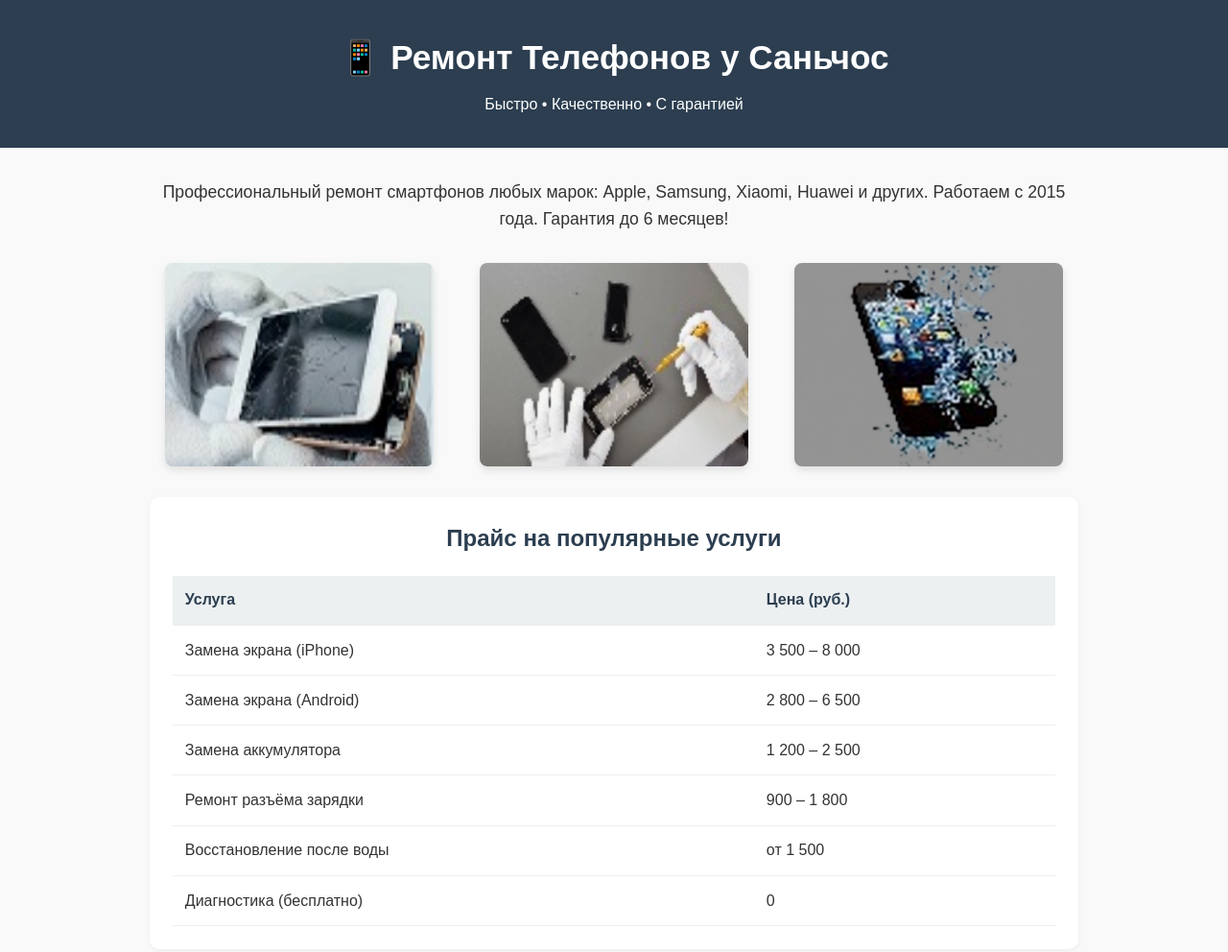
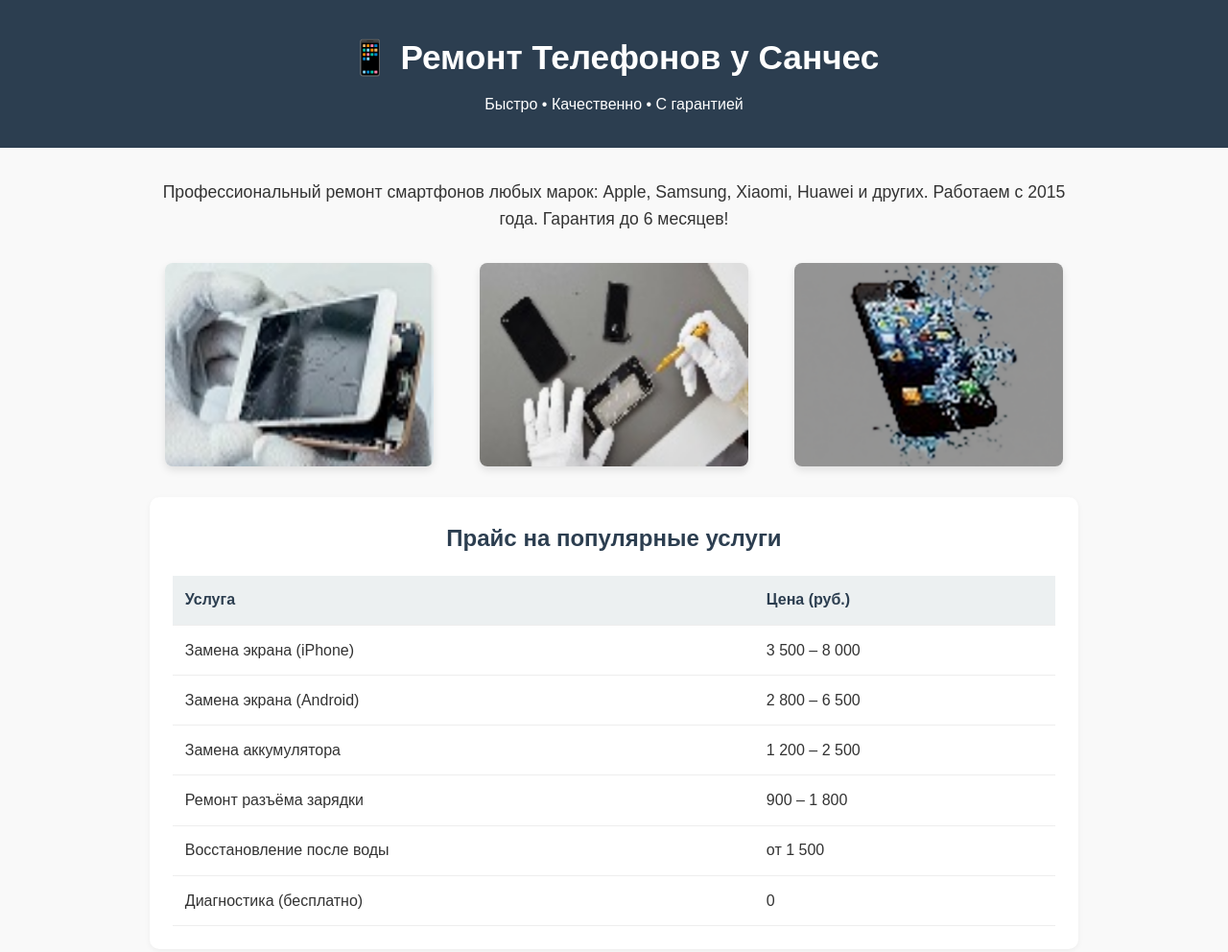
Before and after one commit to Dimon0306/Remont-Sanches.github.io, a plain HTML site: page index.html in a window 1280 px wide. Shown: the top 992 px of the page at 96% size. Drawn offline with Linux system fonts and the light colour scheme.

Commit message:
Update index.html

```diff
--- a/index.html
+++ b/index.html
@@ -100,7 +100,7 @@
 <body>
 
   <header>
-    <h1>📱 Ремонт Телефонов у Саньчос</h1>
+    <h1>📱 Ремонт Телефонов у Санчес</h1>
     <p>Быстро • Качественно • С гарантией</p>
   </header>
 
```
